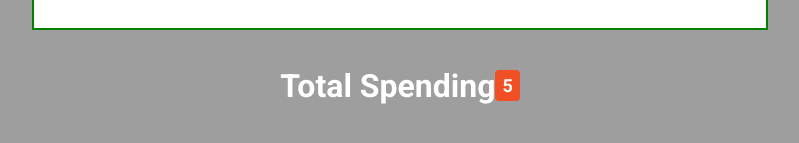
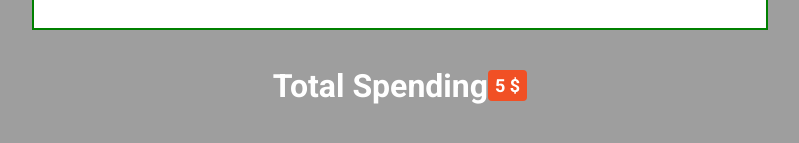
Before and after one commit to bbaymistery/practical-react, a React (Create React App) app: page / in a window 1280 px wide. Both pictures are taken after typing "Sample", "5" into the empty fields and a click on the button "Submit". Shown: the part 393-536 px from the top of the page, without its empty margins (240-1039 px from the left). Built offline with nearby package versions, Linux system fonts and the light colour scheme.

Commit message:
Update App.js
I added total calculate

```diff
--- a/src/App.js
+++ b/src/App.js
@@ -18,7 +18,7 @@ function App() {
 
       {list.length > 0 ? (
         <h1>
-          Total Spending <span className="btn">{total}</span>
+          Total Spending <span className="btn">{total} $ </span>
         </h1>
       ) : (
         ""
```
